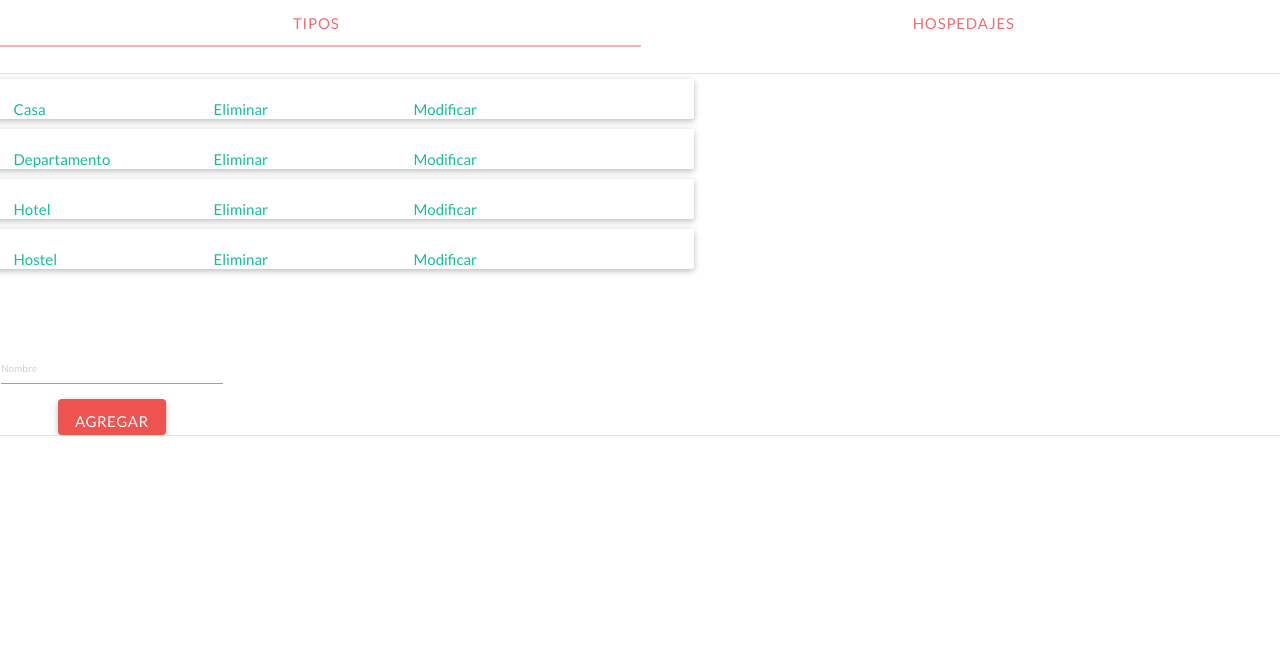
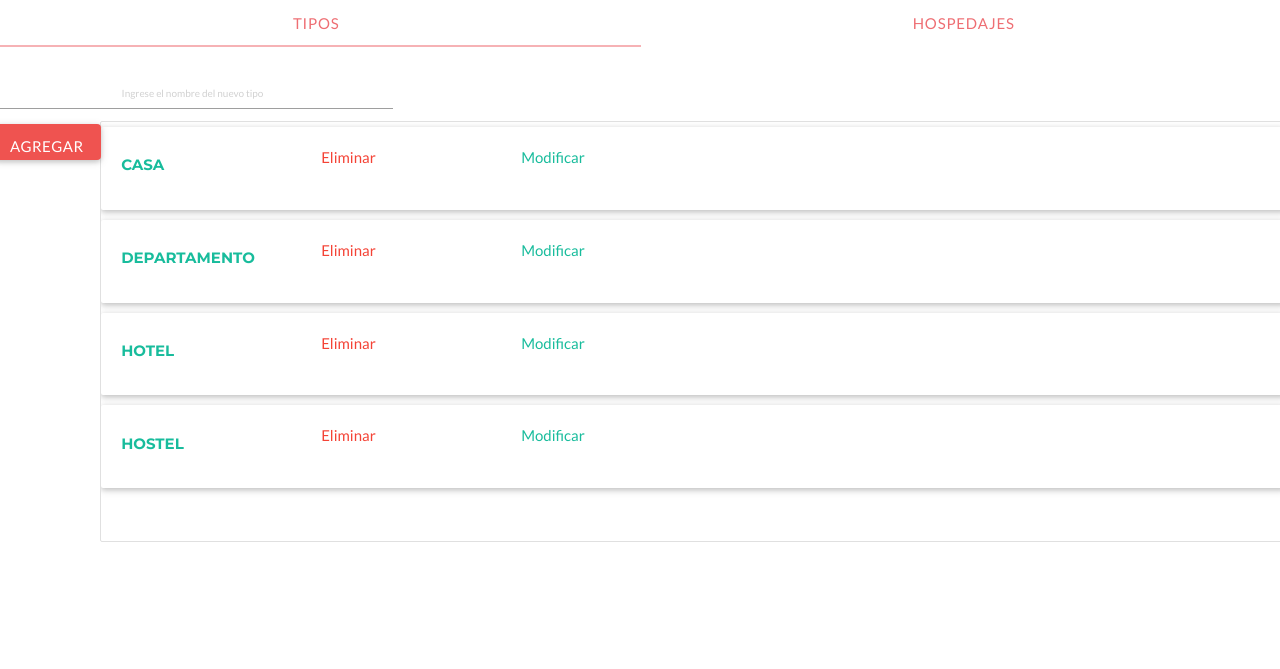
Before and after one commit to Grupo11/Sistema-CouchInn, a PHP site: page /Proyecto_ing/menuadmin.php in a window 1280 px wide. Shown: the part 131-800 px from the top of the page. Run offline with PHP 8.4, Linux system fonts and the light colour scheme; the visitor is signed in with stand-in values (Sample User, id 1); data comes from the database, SQL or seed files in the repository.

Commit message:
Modifique el menu admin

```diff
--- a/startbootstrap-freelancer-1.0.5/includes/modelo.class.php
+++ b/startbootstrap-freelancer-1.0.5/includes/modelo.class.php
@@ -118,10 +118,10 @@ class Modelo {
 	}
 	//Crea un usuario nuevo siempre y cuando no exista el username en la base de datos.
 	public function actualizarUsuario($viejo, $nuevo){
-		$respuesta = '';
+
 		if( $viejo['user'] != $nuevo['user'] ){
 			if(!$this->usuarioNoExiste($nuevo['user'])){
-				$respuesta .= 'El nombre de usuario elegido ya existe';
+				$respuesta = 'El nombre de usuario elegido ya existe';
 			}else{
 				$this->con->query("UPDATE usuario SET user = '{$nuevo['user']}' WHERE id = '{$viejo['id']}'");
 			}
--- a/startbootstrap-freelancer-1.0.5/tipos.php
+++ b/startbootstrap-freelancer-1.0.5/tipos.php
@@ -1,37 +1,59 @@
 
  <?php
-
 
 if(isset($_POST['nuevoTipo'])){
     $resp = $con->addType($_POST['nuevoTipo']);
 }
 
 if(isset($_GET['delTipo'])){
-    echo $_GET['delTipo'];
     $con->removeType($_GET['delTipo']);
-    header("Location: menuadmin.php");
 }
 
+$tipos = $con->getAllTypes(); ?>
 
-$tipos = $con->getAllTypes(); ?>
+ <?php if(isset($resp)){
+    if($resp != "" ){ ?>
+
+        <div  class="modal-content" align="center">
+        <a class="red-text tooltipped modal-trigger">
+         <h4>El tipo ingresado ya se encuentra cargado </h4>
+         </a>
+         </div>
+        <div align="center"><a href="menuadmin.php" class="modal-action modal-close waves-effect waves-green btn-flat">Aceptar</a></div>
+      <?php } //else{ echo '<br>'; } ?>
+    <?php } //else{ echo '<br>'; } ?>
+
+
+ <form method="post" action="menuadmin.php#tipos">
+        <div class="input-field" style="height:28px; width:400px" align="center">
+            <input name="nuevoTipo" id="nuevoTipo" placeholder="Ingrese el nombre del nuevo tipo" type="text" maxlength="45" required="" style="text-align: center;" />
+            <button href="#" class="btn waves-effect waves-light red lighten-1" type="submit" style="float: left;">Agregar</button>
+        </div>
+</form>
 
 
 <ul class="collection">
 
+    <?php foreach ($tipos as $tipo) { ?>
+
+        <div class="card-panel white-text" >
+
+            <div align="" style="float: left;height:28px; width:200px">
+            <a class=""><h5><?php echo $tipo['nombre'] ?></h5></a>
+            </div>
+
+             <?php
+            $id= $tipo['id'];
+            $items= $tipo['items'];
+             ?>
+             <div align="" style="float: left;height:28px; width:200px">
+
+             <a class="red-text tooltipped modal-trigger" data-position="bottom" data-delay="30" data-toggle="modal" data-target="#Eliminarr" data-tooltip="Eliminar tipo" href="#Eliminarr" >Eliminar</a>
+
+             </div>
 
 
-    <?php foreach ($tipos as $tipo) { ?>
-        <div class="card-panel white-text" style="height:28px; width:700px" >
-            <div align="" style="float: left;height:28px; width:200px">
-            <a class=""><?php echo $tipo['nombre'] ?></a>
-            </div>
-
-
-             <div align="" style="float: left;height:28px; width:200px">
-             <a href="menuadmin.php" onclick="deleteTipo(this,<?php echo $tipo['id']; ?>,<?php echo $tipo['items']; ?>); return false;">Eliminar</a>
-
-             </div>
-             <div align="" style="float: left">
+             <div class="red-text" align="" style="float: left">
              <?php $id= $tipo['id']; ?>
              <a href="updatetipo.php?id=<?php echo $id ?>">Modificar</a>
 
@@ -39,38 +61,30 @@ $tipos = $con->getAllTypes(); ?>
 
             <br>
             <br>
-         </div>
+        </div>
     <?php }?>
 
     <br>
 <br>
-<div class="col s12 center">
-    <?php if(isset($resp)){?>
-        <p><?php echo $resp ?></p>
-    <?php }else{ echo '<br>'; } ?>
+</ul>
 
-    <form method="post" action="menuadmin.php#tipos">
-        <div class="input-field" style="float: left">
-            <input name="nuevoTipo" id="nuevoTipo" placeholder="Nombre" type="text" maxlength="45" required="" />
-            <button href="#" class="btn waves-effect waves-light red lighten-1" type="submit">Agregar</button>
-        </div>
+<div id="Eliminarr" class="modal" style="height: 150;width: 600">
+         <?php
+          if (($items)!= 0) {
+            ?>   <div  class="modal-content" align="center" > <h4>No es posible eliminar el tipo: existen hospedajes asociados al mismo </h4> </div>
+                 <a href="menuadmin.php" class="modal-action modal-close waves-effect waves-green btn-flat">Aceptar</a>
+           <?php } else{ ?>
+            <div  class="modal-content" align="center" > <h4>Eliminar tipo </h4> </div>
 
-    </form>
+            <div align="right" style="float: right;"><a href="menuadmin.php" class="modal-action modal-close waves-effect waves-red btn-flat">Cancelar </a></div>
+            <div align="right"><a href="menuadmin.php?delTipo=<?php echo $id ?>" class="modal-action modal-close waves-effect waves-green btn-flat">Eliminar</a></div>
 
+        <!-- </div> -->
+         <?php } ?>
+    </div>
 </div>
 
-</ul>
+<!-- <div  style="height: 150;width: 600"> -->
 
-<script type="text/javascript">
-    function deleteTipo(element,id,items){
-        if(!items){
-            if(confirm("Seguro desea borrar el tipo?")){
-                $.get('menuadmin.php?delTipo='+id);
-               // $(element).parent().slideUp();
-               window.Location="menuadmin.php";
-            }
-        }else{
-            alert("Existen hospedajes asociados al tipo, no puede ser borrado.")
-        }
-    }
-</script>
+
+<!-- </div> -->
```
Also changed, not shown: startbootstrap-freelancer-1.0.5/updatetipo.php (+9 -2 lines).
